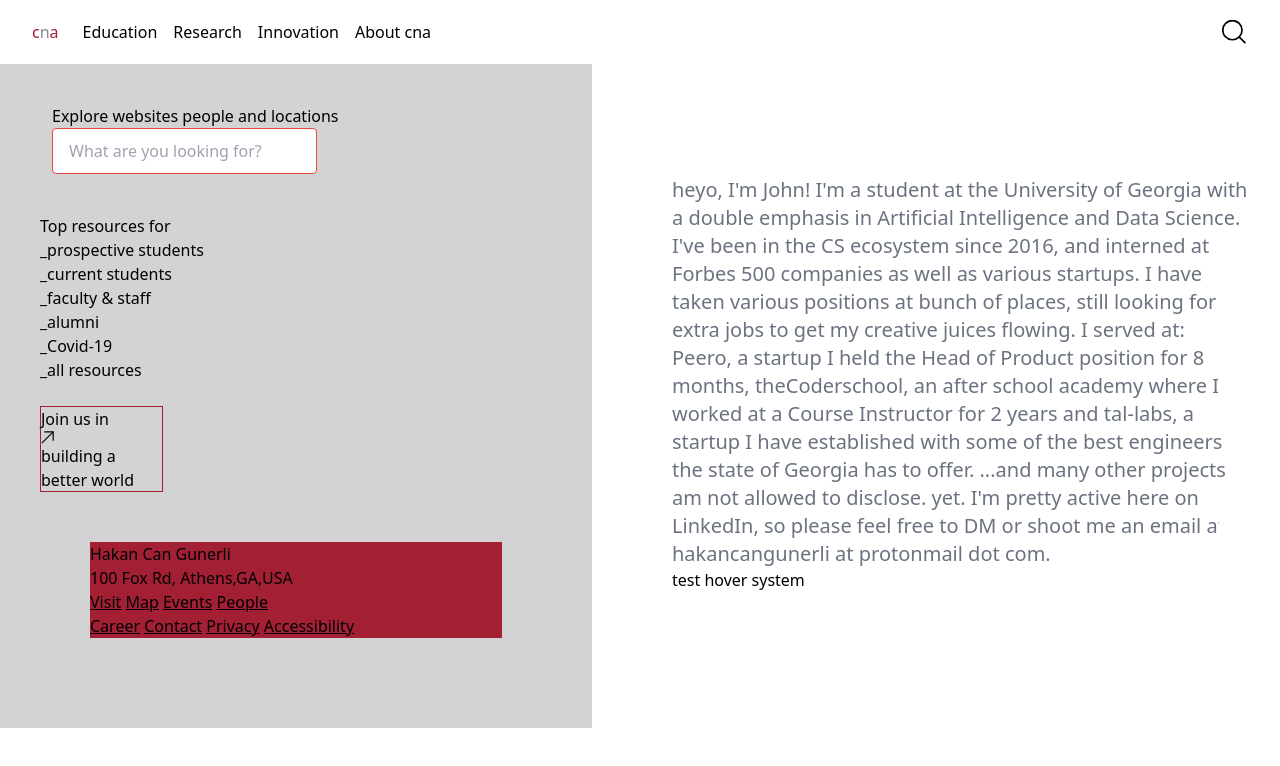
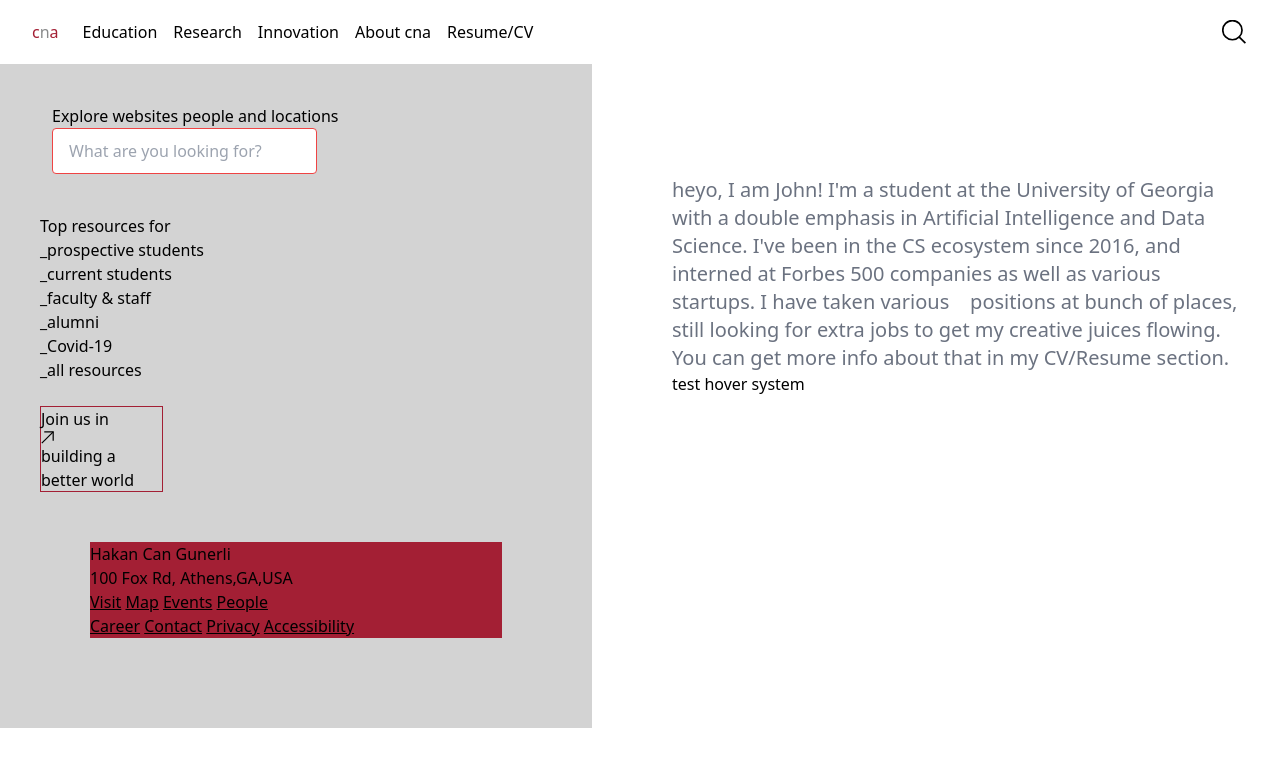
Before and after one commit to 63616e/hakancangunerli.com-old, a Next.js app: page / in a window 1280 px wide. Shown: the top 766 px of the page. Built offline with nearby package versions, Linux system fonts and the light colour scheme.

Commit message:
UPGRADES PPL UPGRADES

```diff
--- a/components/navinav.js
+++ b/components/navinav.js
@@ -15,6 +15,7 @@ const navigation = [
   { name: "Research", href: "/research" },
   { name: "Innovation", href: "/innovation" },
   { name: "About cna", href: "/about" },
+  { name: "Resume/CV", href: "/resume" },
 ];
 
 export default function Navinav() {
--- a/pages/index.js
+++ b/pages/index.js
@@ -151,22 +151,17 @@ export default function Home() {
                         />
                       </span>
                     </h1>
-                    <p className="mt-3 text-base text-gray-500 sm:mt-5 sm:text-lg sm:max-w-xl sm:mx-auto md:mt-5 md:text-xl lg:mx-0">
-                      heyo, I'm John! I'm a student at the University of Georgia
-                      with a double emphasis in Artificial Intelligence and Data
-                      Science. I've been in the CS ecosystem since 2016, and
-                      interned at Forbes 500 companies as well as various
-                      startups. I have taken various positions at bunch of
-                      places, still looking for extra jobs to get my creative
-                      juices flowing. I served at: Peero, a startup I held the
-                      Head of Product position for 8 months, theCoderschool, an
-                      after school academy where I worked at a Course Instructor
-                      for 2 years and tal-labs, a startup I have established
-                      with some of the best engineers the state of Georgia has
-                      to offer. ...and many other projects I am not allowed to
-                      disclose. yet. I'm pretty active here on LinkedIn, so
-                      please feel free to DM or shoot me an email at
-                      hakancangunerli at protonmail dot com.
+                    <p className="text-base text-gray-500 sm:mt-5 sm:text-lg sm:max-w-xl sm:mx-auto md:mt-5 md:text-xl lg:mx-0">
+                      <span>
+                      heyo, I am John! I'm a student at the University of
+                        Georgia with a double emphasis in Artificial
+                        Intelligence and Data Science. I've been in the CS
+                        ecosystem since 2016, and interned at Forbes 500
+                        companies as well as various startups. I have taken
+                        various &nbsp; &nbsp;positions at bunch of places, still
+                        looking for extra jobs to get my creative juices
+                        flowing. You can get more info about that in my CV/Resume section.
+                      </span>
                     </p>
 
                     <ReactTooltip
--- /dev/null
+++ b/pages/resume.js
@@ -0,0 +1,17 @@
+// resume.js
+
+import Navinav from "../components/navinav";
+import React from "react";
+
+export default function Search() {
+  return (
+    <>
+      <Navinav></Navinav>
+      <iframe src="https://docs.google.com/document/d/1k5qKqdXvLFfBBrqR8lFKInikS-Ds8aS6ldzZBdYz5Pk/edit" width="100%" height="500px">
+    </iframe>
+    </>
+  );
+}
+
+
+// TODO: FOR SOME REASON THE PDF DOES NOT WORK, FIGURE THAT OUT
```
